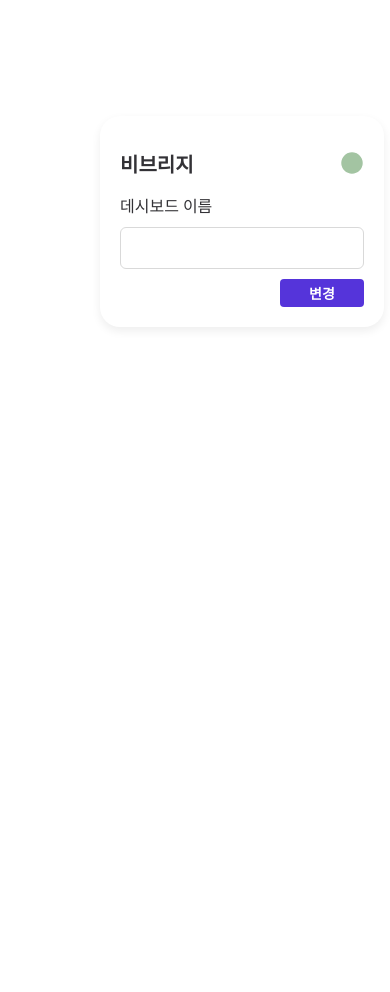
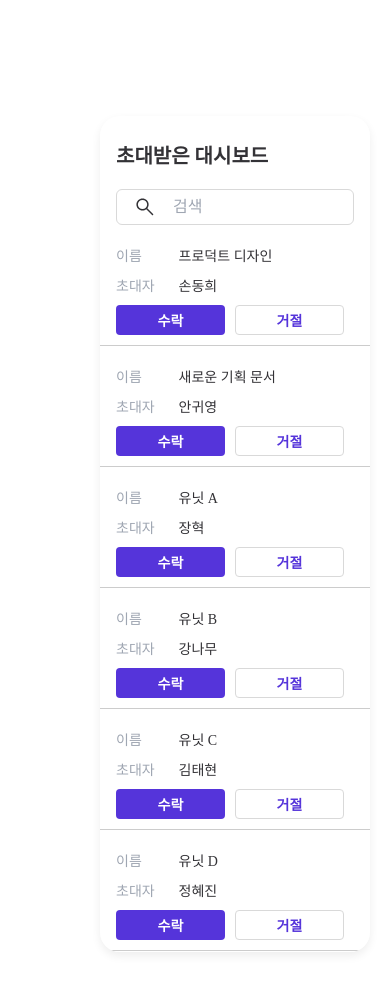
Before and after one commit to sprint-part3-team1/Planyang, a Next.js app: page /main in a window 390 px wide. Shown: the top 992 px of the page. Before the commit the page ends 844 px from the top, so only its background shows below. Built offline with nearby package versions, Linux system fonts and the light colour scheme.

Commit message:
feat : Confirm 버튼 삭제 및 수락 거절 버튼 분리

```diff
--- a/src/app/(route)/main/page.tsx
+++ b/src/app/(route)/main/page.tsx
@@ -1,5 +1,6 @@
 // import Card from '../dashboard/_components/Card';
 import Column from '../dashboard/_components/Column';
+import DashInvite from '../mydashboard/_components/DashInvite';
 import EditDashName from '../mydashboard/_components/EditDashName';
 import styles from './page.module.css';
 
@@ -23,7 +24,8 @@ export default function Main() {
       /> */}
       {/* 데시보드 id에 따른 데이터를 받아서 map함수를 돌리면서 각각의 데이터별로 아래의 컬럼 컴포넌트를 호출하는 페이지 */}
       {/* <Column /> */}
-      <EditDashName />
+      {/* <EditDashName /> */}
+      <DashInvite />
     </div>
   );
 }
--- a/src/app/(route)/mydashboard/_components/DashInvite.module.css
+++ b/src/app/(route)/mydashboard/_components/DashInvite.module.css
@@ -91,6 +91,12 @@
   line-height: normal;
 }
 
+.buttonContainer {
+  display: inline-flex;
+  align-items: flex-start;
+  gap: 1rem;
+}
+
 @media (max-width: 1023px) {
   .container {
     width: 50.4rem;
--- a/src/app/(route)/mydashboard/_components/DashInvite.tsx
+++ b/src/app/(route)/mydashboard/_components/DashInvite.tsx
@@ -2,7 +2,8 @@
 
 import React, { useState, useEffect } from 'react';
 import Image from 'next/image';
-import ConfirmButton from '@/app/_components/Button/ConfirmButton/ConfirmButton';
+import AcceptButton from '@/app/_components/Button/AcceptButton/AcceptButton';
+import RejectButton from '@/app/_components/Button/RejectButton/RejectButton';
 import styles from './DashInvite.module.css';
 
 const DashInvite = () => {
@@ -58,7 +59,10 @@ const DashInvite = () => {
                 <span id={styles.invite}>초대자</span>
                 <span id={styles.dashInvite}>{dash.invite}</span>
               </div>
-              <ConfirmButton />
+              <div className={styles.buttonContainer}>
+                <AcceptButton />
+                <RejectButton />
+              </div>
             </div>
           ))}
         </>
@@ -74,7 +78,10 @@ const DashInvite = () => {
             <div key={index} className={styles.dashContainer}>
               <span id={styles.dashName}>{dash.name}</span>
               <span id={styles.dashInvite}>{dash.invite}</span>
-              <ConfirmButton />
+              <div className={styles.buttonContainer}>
+                <AcceptButton />
+                <RejectButton />
+              </div>
             </div>
           ))}
         </>
--- /dev/null
+++ b/src/app/_components/Button/AcceptButton/AcceptButton.module.css
@@ -0,0 +1,38 @@
+.acceptBtn {
+  /* 버튼 */
+  display: flex;
+  width: 8.4rem;
+  height: 3.2rem;
+  justify-content: center;
+  align-items: center;
+  border-radius: 0.4rem;
+  border: none;
+
+  /* 글자 */
+  text-align: center;
+  font-family: Pretendard;
+  font-size: var(--font14);
+  font-style: normal;
+  font-weight: var(--bold);
+  line-height: normal;
+}
+
+.acceptBtn {
+  /* 버튼 */
+  background: var(--violet_5534DA);
+
+  /* 글자 */
+  color: var(--white_FFFFFF);
+}
+@media (max-width: 1023px) {
+  .acceptBtn {
+    width: 7.2rem;
+    height: 3rem;
+  }
+}
+
+@media (max-width: 767px) {
+  .acceptBtn {
+    width: 10.9rem;
+  }
+}
--- /dev/null
+++ b/src/app/_components/Button/AcceptButton/AcceptButton.tsx
@@ -0,0 +1,11 @@
+import styles from './AcceptButton.module.css';
+
+const AcceptButton = () => {
+  return (
+    <button type="button" className={styles.acceptBtn}>
+      수락
+    </button>
+  );
+};
+
+export default AcceptButton;
--- a/src/app/_components/Button/ConfirmButton/ConfirmButton.module.css
+++ b/src/app/_components/Button/RejectButton/RejectButton.module.css
@@ -1,10 +1,3 @@
-.container {
-  display: inline-flex;
-  align-items: flex-start;
-  gap: 1rem;
-}
-
-.acceptBtn,
 .rejectBtn {
   /* 버튼 */
   display: flex;
@@ -24,14 +17,6 @@
   line-height: normal;
 }
 
-.acceptBtn {
-  /* 버튼 */
-  background: var(--violet_5534DA);
-
-  /* 글자 */
-  color: var(--white_FFFFFF);
-}
-
 .rejectBtn {
   /* 버튼 */
   background: var(--white_FFFFFF);
@@ -42,7 +27,6 @@
 }
 
 @media (max-width: 1023px) {
-  .acceptBtn,
   .rejectBtn {
     width: 7.2rem;
     height: 3rem;
@@ -50,7 +34,6 @@
 }
 
 @media (max-width: 767px) {
-  .acceptBtn,
   .rejectBtn {
     width: 10.9rem;
   }
--- /dev/null
+++ b/src/app/_components/Button/RejectButton/RejectButton.tsx
@@ -0,0 +1,11 @@
+import styles from './RejectButton.module.css';
+
+const RejectButton = () => {
+  return (
+    <button type="button" className={styles.rejectBtn}>
+      거절
+    </button>
+  );
+};
+
+export default RejectButton;
```
Also changed, not shown: src/app/_components/Button/ConfirmButton/ConfirmButton.tsx (deleted, +0 -16 lines).
